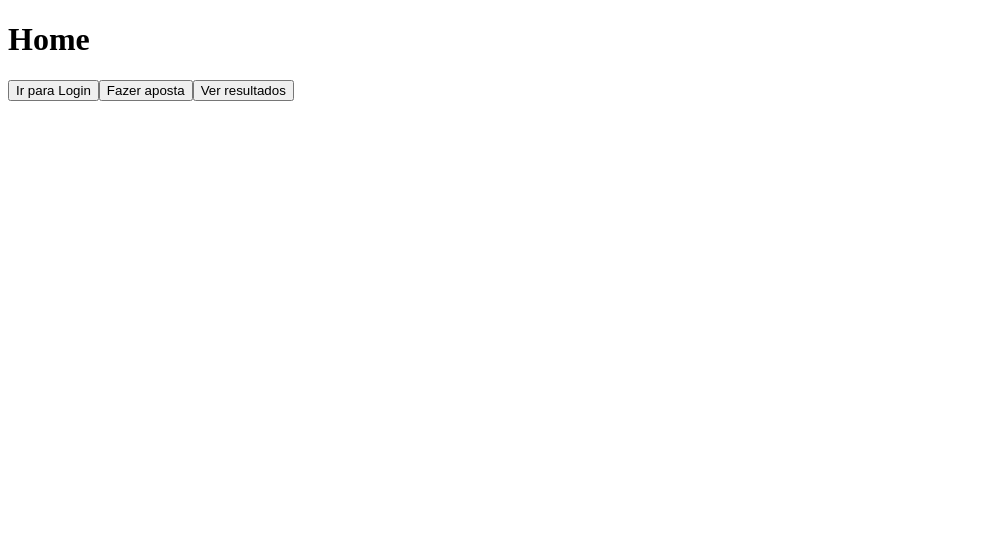
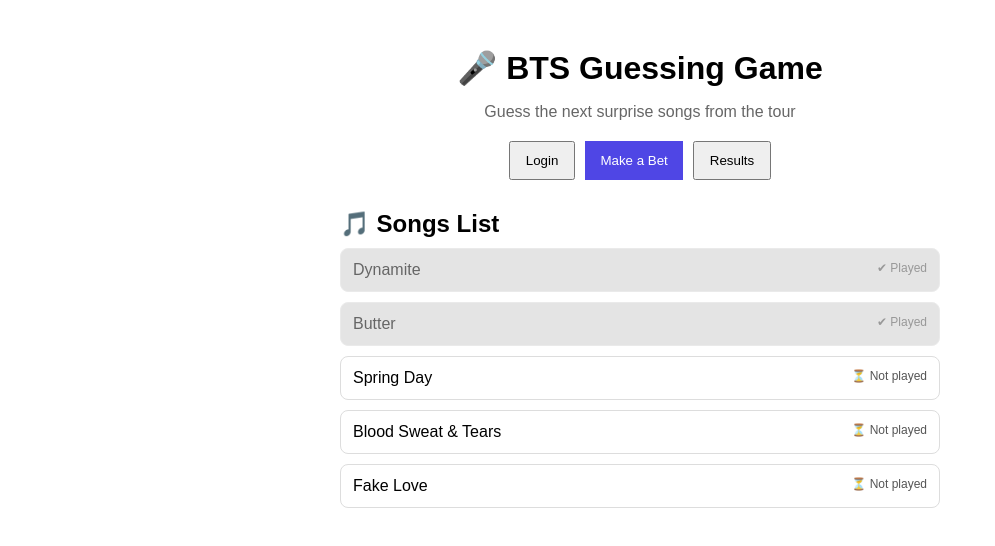
Before and after one commit to marcelaadriany/bts-songs-predictor, a React (Vite) app in the folder frontend/: page / in a window 1280 px wide. Shown: the top 546 px of the page, without its empty margins (0-995 px from the left). Built offline with nearby package versions, Linux system fonts and the light colour scheme.

Commit message:
chore: initial layout of Home page

```diff
--- a/frontend/src/pages/Home.tsx
+++ b/frontend/src/pages/Home.tsx
@@ -1,17 +1,110 @@
 import { useNavigate } from "react-router-dom";
+import type { Song } from "../types/Song";
 
 export default function Home() {
   const navigate = useNavigate();
 
+  const songs: Song[] = [
+    { id: 1, name: "Dynamite", played: true },
+    { id: 2, name: "Butter", played: true },
+    { id: 3, name: "Spring Day", played: false },
+    { id: 4, name: "Blood Sweat & Tears", played: false },
+    { id: 5, name: "Fake Love", played: false },
+  ];
+
   return (
-    <div>
-      <h1>Home</h1>
+    <div style={styles.container}>
+      <h1 style={styles.title}>🎤 BTS Guessing Game</h1>
 
-      <button onClick={() => navigate("/login")}>Ir para Login</button>
+      <p style={styles.subtitle}>Guess the next surprise songs from the tour</p>
 
-      <button onClick={() => navigate("/bet")}>Fazer aposta</button>
+      <div style={styles.buttonGroup}>
+        <button style={styles.button} onClick={() => navigate("/login")}>
+          Login
+        </button>
 
-      <button onClick={() => navigate("/results")}>Ver resultados</button>
+        <button style={styles.buttonPrimary} onClick={() => navigate("/bet")}>
+          Make a Bet
+        </button>
+
+        <button style={styles.button} onClick={() => navigate("/results")}>
+          Results
+        </button>
+      </div>
+
+      <h2 style={styles.sectionTitle}>🎵 Songs List</h2>
+
+      <div style={styles.list}>
+        {songs.map((song) => (
+          <div
+            key={song.id}
+            style={{
+              ...styles.card,
+              backgroundColor: song.played ? "#d3d3d3" : "#ffffff",
+              opacity: song.played ? 0.6 : 1,
+            }}
+          >
+            <span>{song.name}</span>
+            <span style={styles.status}>
+              {song.played ? "✔ Played" : "⏳ Not played"}
+            </span>
+          </div>
+        ))}
+      </div>
     </div>
   );
 }
+
+const styles = {
+  container: {
+    padding: "20px",
+    fontFamily: "Arial",
+    maxWidth: "600px",
+    margin: "0 auto",
+  },
+  title: {
+    textAlign: "center" as const,
+    marginBottom: "5px",
+  },
+  subtitle: {
+    textAlign: "center" as const,
+    marginBottom: "20px",
+    color: "#666",
+  },
+  buttonGroup: {
+    display: "flex",
+    gap: "10px",
+    justifyContent: "center",
+    marginBottom: "30px",
+  },
+  button: {
+    padding: "10px 15px",
+    cursor: "pointer",
+  },
+  buttonPrimary: {
+    padding: "10px 15px",
+    cursor: "pointer",
+    backgroundColor: "#4f46e5",
+    color: "#fff",
+    border: "none",
+  },
+  sectionTitle: {
+    marginBottom: "10px",
+  },
+  list: {
+    display: "flex",
+    flexDirection: "column" as const,
+    gap: "10px",
+  },
+  card: {
+    display: "flex",
+    justifyContent: "space-between",
+    padding: "12px",
+    border: "1px solid #ddd",
+    borderRadius: "8px",
+  },
+  status: {
+    fontSize: "12px",
+    color: "#555",
+  },
+};
--- /dev/null
+++ b/frontend/src/types/Song.ts
@@ -0,0 +1,5 @@
+export interface Song {
+  id: number;
+  name: string;
+  played: boolean;
+}
```
